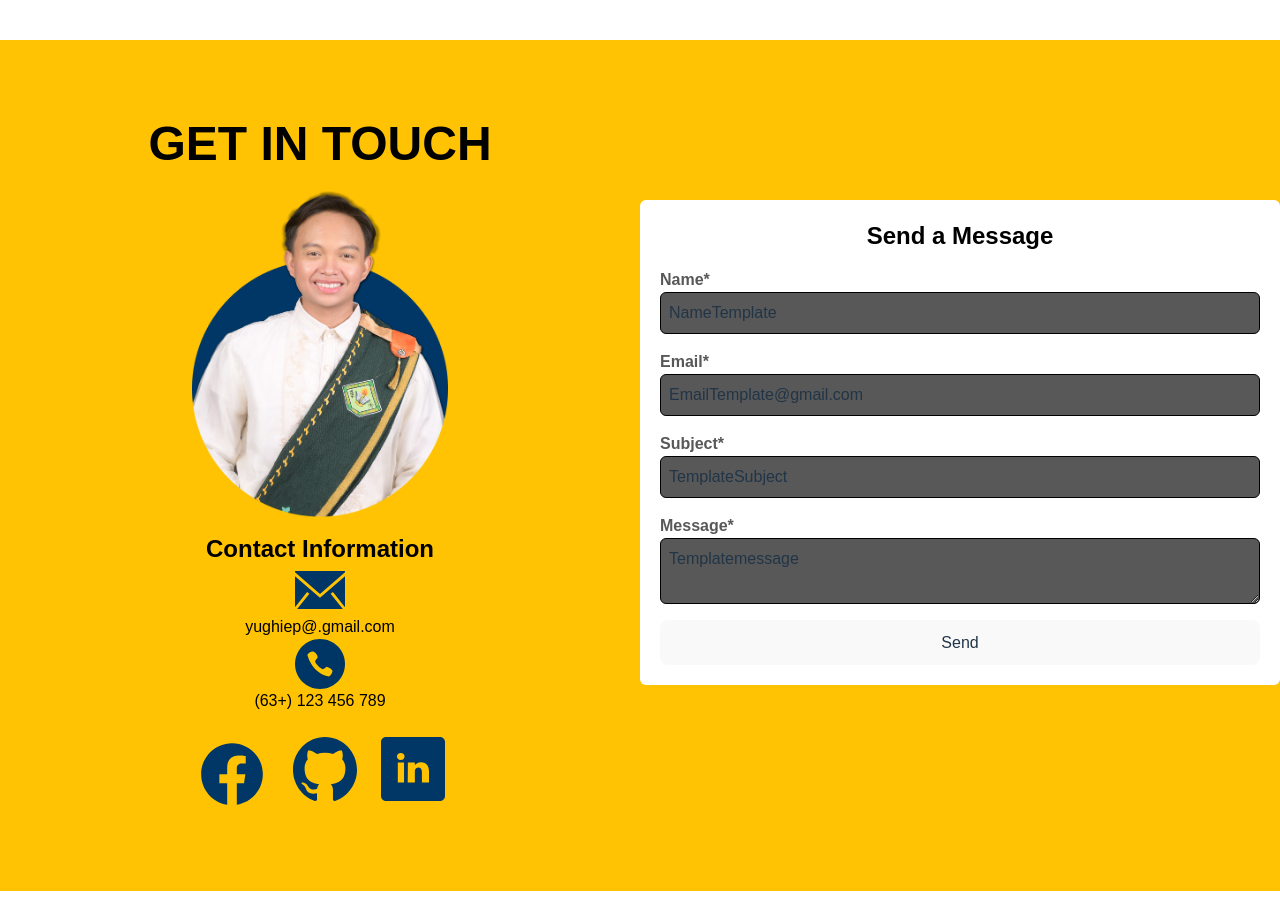
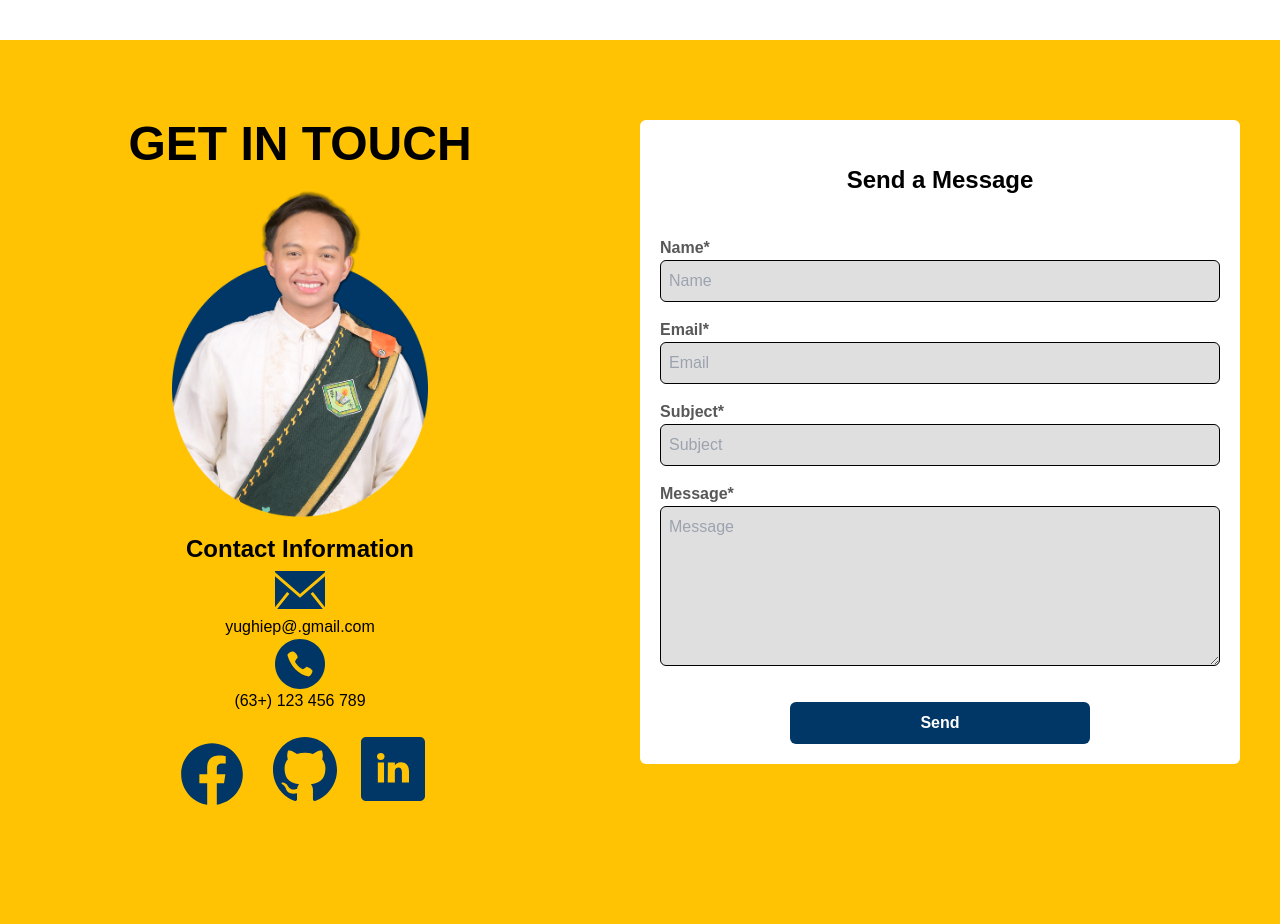
Before and after one commit to Yughie/Personal-Portfolio, a React (Vite) app in the folder portfolio-frontend/: page / in a window 1280 px wide. Shown: the part 4000-4924 px from the top of the page. Before the commit the page ends 4891 px from the top, so only its background shows below. Built offline with nearby package versions, Linux system fonts and the light colour scheme.

Commit message:
Contact frontend and backend completed

```diff
--- a/portfolio-frontend/src/components/ContactForm.jsx
+++ b/portfolio-frontend/src/components/ContactForm.jsx
@@ -9,10 +9,10 @@ import phone from "../assets/phone.svg";
 
 export default function ContactForm() {
   const [form, setForm] = useState({
-    name: "NameTemplate",
-    email: "EmailTemplate@gmail.com",
-    subject: "TemplateSubject",
-    body: "Templatemessage",
+    name: "",
+    email: "",
+    subject: "",
+    body: "",
   });
 
   const [status, setStatus] = useState("");
@@ -36,8 +36,8 @@ export default function ContactForm() {
     }
   };
   return (
-    <section className="contact-form flex flex-col lg:flex-row bg-brandyellow py-20 ">
-      <div className="flex-1 flex-col gap-5 text-brandblack text-center ">
+    <section className="contact-form flex flex-col lg:flex-row bg-brandyellow pt-20 md:py-20 ">
+      <div className="flex-1 flex-col gap-5 text-brandblack text-center  ">
         <h2 className="font-bold text-5xl">GET IN TOUCH</h2>
         <img src={ProfileImage} alt="Contact Image" className="w-64 mx-auto" />
         <h2 className="font-bold text-2xl">Contact Information</h2>
@@ -81,12 +81,14 @@ export default function ContactForm() {
           </a>
         </div>
       </div>
-      <div className="flex-1 justify-center contact my-20">
+      <div className="flex-1 justify-center contact mt-20 lg:mt-0 md:my-20 md:px-20 lg:px-10 transition-all">
         <form
           onSubmit={handleSubmit}
-          className="bg-brandwhite min-w-[500px] max-w-[700px] max-h-[1200px] align-center  p-5 rounded-md gap-4 flex flex-col"
+          className="bg-brandwhite align-center p-5 rounded-md gap-4 flex flex-col"
         >
-          <h2 className="text-brandblack font-bold text-2xl">Send a Message</h2>
+          <h2 className="text-brandblack font-bold text-2xl my-6">
+            Send a Message
+          </h2>
           <div className="flex flex-col">
             <label
               htmlFor="Name"
@@ -101,7 +103,9 @@ export default function ContactForm() {
               value={form.name}
               onChange={handleChange}
               required
-              className={"p-2 rounded-md border border-brandblack bg-brandgrey"}
+              className={
+                "p-2 rounded-md border border-brandblack bg-[#DFDFDF] text-brandblack"
+              }
             />
           </div>
 
@@ -119,7 +123,9 @@ export default function ContactForm() {
               value={form.email}
               onChange={handleChange}
               required
-              className={"p-2 rounded-md border border-brandblack bg-brandgrey"}
+              className={
+                "p-2 rounded-md border border-brandblack bg-[#DFDFDF] text-brandblack"
+              }
             />
           </div>
           <div className="flex flex-col">
@@ -136,7 +142,9 @@ export default function ContactForm() {
               value={form.subject}
               onChange={handleChange}
               required
-              className={"p-2 rounded-md border border-brandblack bg-brandgrey"}
+              className={
+                "p-2 rounded-md border border-brandblack bg-[#DFDFDF] text-brandblack"
+              }
             />
           </div>
           <div className="flex flex-col">
@@ -152,11 +160,18 @@ export default function ContactForm() {
               value={form.body}
               onChange={handleChange}
               required
-              className={"p-2 rounded-md border border-brandblack bg-brandgrey"}
+              className={
+                "p-2 rounded-md border border-brandblack bg-[#DFDFDF] text-brandblack h-40"
+              }
             />
           </div>
 
-          <button type="submit">Send</button>
+          <button
+            type="submit"
+            className="bg-brandblue w-[300px] mx-auto mt-5 text-brandwhite p-2 rounded-md font-bold hover:bg-blue-700 transition-colors"
+          >
+            Send
+          </button>
           {status && <p>{status}</p>}
         </form>
       </div>
```
